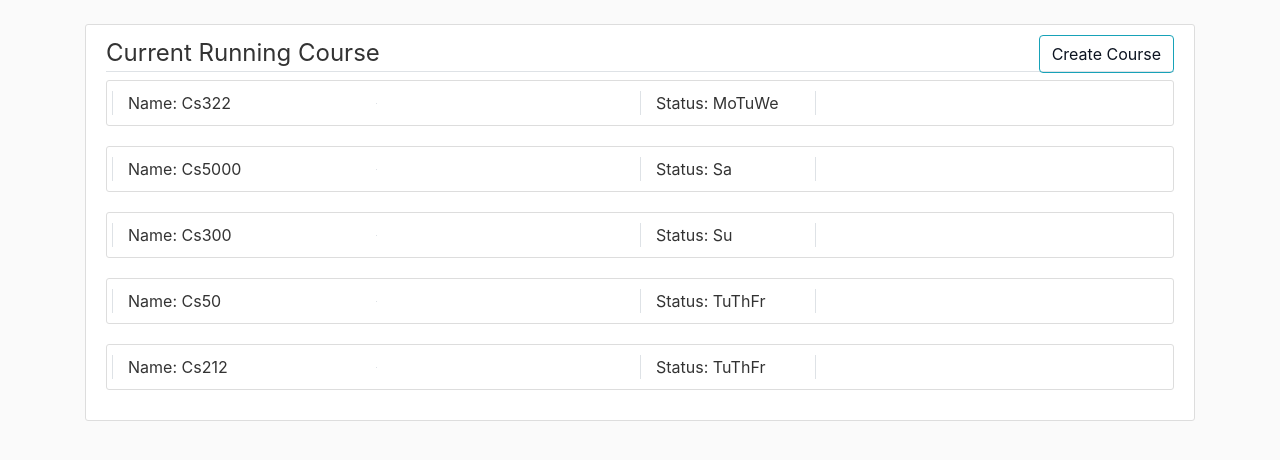
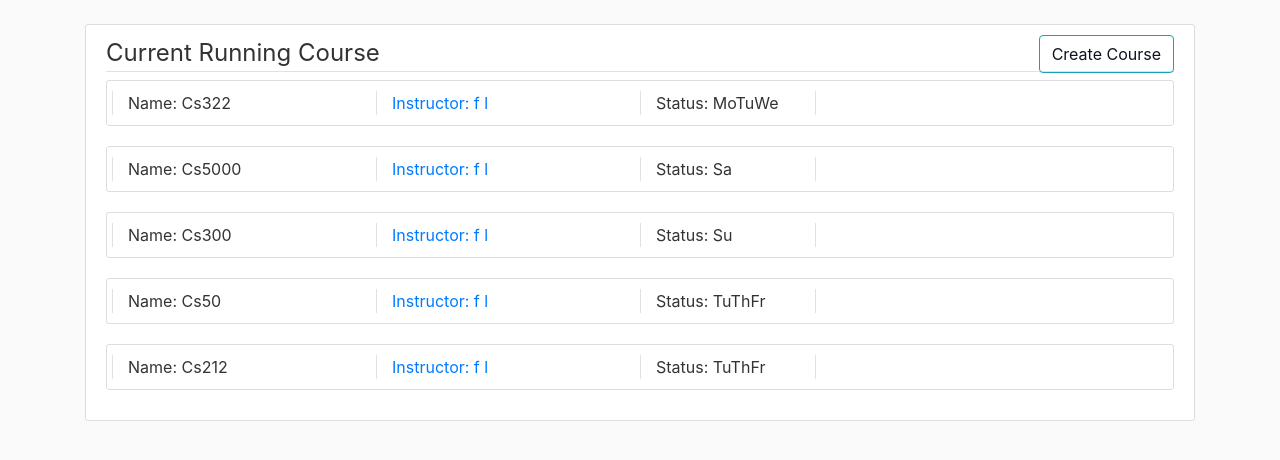
Before and after one commit to zwen000/CunyZero, a Flask app: page /course/list in a window 1280 px wide. Shown: the part 56-516 px from the top of the page. Run offline with Flask 2, Linux system fonts and the light colour scheme; data comes from the database, SQL or seed files in the repository; some libraries are stand-ins or nearby versions.

Commit message:
course manage page

```diff
--- a/cunyzero/templates/course_manage.html
+++ b/cunyzero/templates/course_manage.html
@@ -13,13 +13,9 @@
                 <div class="col-md-3 border-left">
                     Name: {{ current_course.coursename}}
                 </div>
-                <div class="col-md-3 border-left">
-                    {% for instructor in instructors %}
-                        {% if instructor.ownerId==current_course.instructorId%}
-                            Instructor:  {{ instructor.firstname }} {{ instructor.lastname }}
-                        {% endif %}
-                    {% endfor %}
-                </div>
+                <a class="col-md-3 border-left" href="{{ url_for('individual_review',role='Instructor',owner_id=current_course.instructorId)}}">
+                    Instructor:  {{ current_course.getInstructorName() }}
+                </a>
                 <div class="col-md-2 border-left border-right">
                     Status: {{ current_course.dayofweek }}
                 </div>
```
